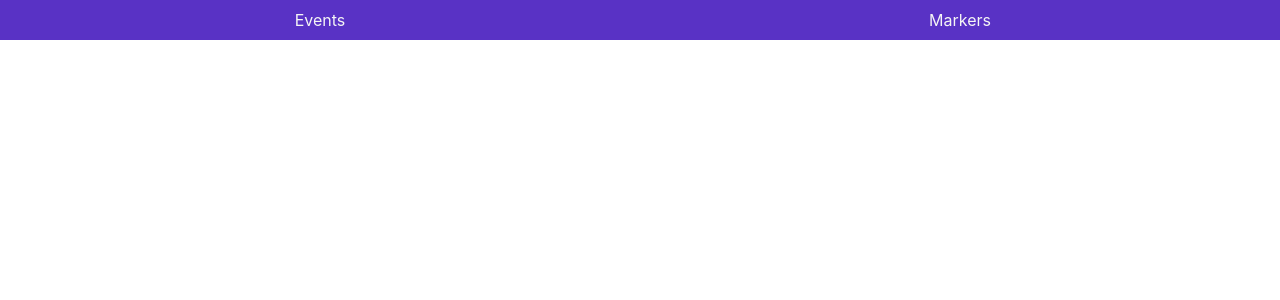
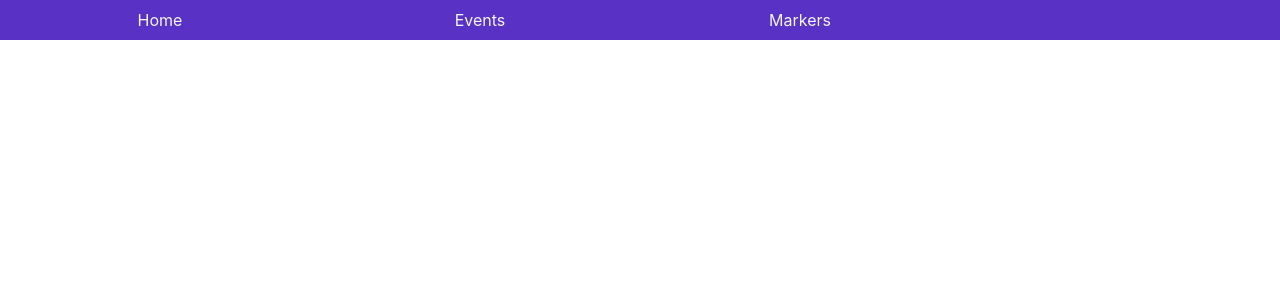
Before and after one commit to gabejoseph/nf_tumor_app, a React (Create React App) app: page / in a window 1280 px wide. Shown: the top 300 px of the page. Built offline with nearby package versions, Linux system fonts and the light colour scheme.

Commit message:
working on implementing a home and then user registrations / login

```diff
--- a/src/App.js
+++ b/src/App.js
@@ -9,6 +9,7 @@ import ProtectedRoute from "./Components/ProtectedRoute";
 import Event from "./Containers/Event/Event";
 import Navbar from "./Containers/Navbar/Navbar";
 import Marker from "./Containers/Marker/Marker";
+import Home from './Containers/Home/Home'
 
 class App extends Component {
   render() {
@@ -22,8 +23,11 @@ class App extends Component {
             path="/event"
             component={Event}
           /> */}
-          < Route path='/events' component={Event} />
-          < Route path='/markers' component={Marker} />
+          <Route path='/events' component={Event} />
+          <Route path='/markers' component={Marker} />
+          {/* <Route path="/register" component={Register} />
+          <Route path="/login" component={Login} /> */}
+          <Route path="/" component={Home} />
         </Switch>
       </div>
     );
--- /dev/null
+++ b/src/Containers/Home/Home.js
@@ -0,0 +1,28 @@
+import React, { Component } from 'react'
+import PropTypes from 'prop-types'
+import { connect } from 'react-redux'
+import './Home.css'
+
+export class Home extends Component {
+    static propTypes = {
+        prop: PropTypes
+    }
+
+    render() {
+        return (
+            <div>
+
+            </div>
+        )
+    }
+}
+
+const mapStateToProps = (state) => ({
+
+})
+
+const mapDispatchToProps = {
+
+}
+
+export default connect(mapStateToProps, mapDispatchToProps)(Home)
--- a/src/Containers/Navbar/Navbar.css
+++ b/src/Containers/Navbar/Navbar.css
@@ -8,7 +8,7 @@ div.Navbar{
 ul.Navbar-Menu {
     line-height: 2.5rem;
     display: grid;
-    grid-template-columns: 1fr 1fr;
+    grid-template-columns: 1fr 1fr 1fr 1fr;
 }
 
 li.Navbar-MenuItem {
--- a/src/Containers/Navbar/Navbar.js
+++ b/src/Containers/Navbar/Navbar.js
@@ -11,6 +11,7 @@ class Navbar extends Component {
         return (
             <div className='Navbar'>
                 <ul className='Navbar-Menu'>
+                    <li className='Navbar-MenuItem'><Link to='/'>Home</Link></li>
                     <li className='Navbar-MenuItem'><Link to='/events'>Events</Link></li>
                     <li className='Navbar-MenuItem'><Link to='/markers'>Markers</Link></li>
                 </ul>
```
Also changed, not shown: src/Containers/Home/Home.css (added).
